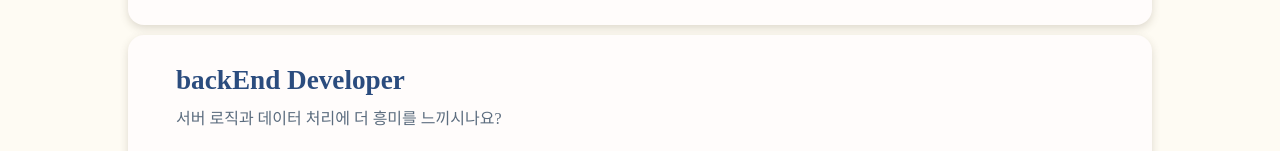
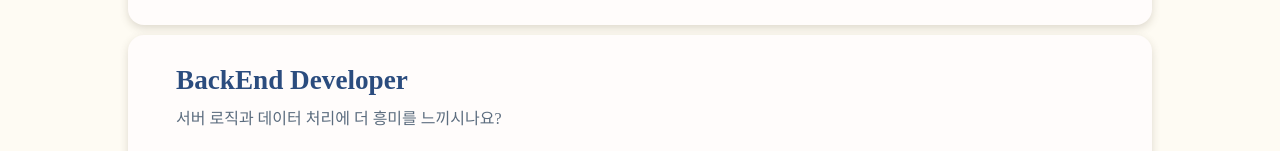
Before and after one commit to minjeongHEO/Job-Cracker, a Next.js app: page /interview/developer in a window 1280 px wide. Shown: the part 327-478 px from the top of the page. Built offline with nearby package versions, Linux system fonts and the light colour scheme; a web font is replaced by a local one.

Commit message:
style: 오타 수정

```diff
--- a/app/interview/_constants/developers.ts
+++ b/app/interview/_constants/developers.ts
@@ -12,7 +12,7 @@ export const DEVELOPER_OPTIONS: DeveloperOptionType = {
   },
   BackEnd: {
     Icon: BackEndIcon,
-    title: 'backEnd Developer',
+    title: 'BackEnd Developer',
     description: '서버 로직과 데이터 처리에 더 흥미를 느끼시나요?',
     subTitles: ['Java', 'Spring Boot', 'MySQL', 'AWS'],
   },
```
